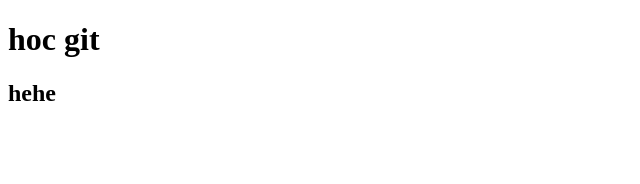
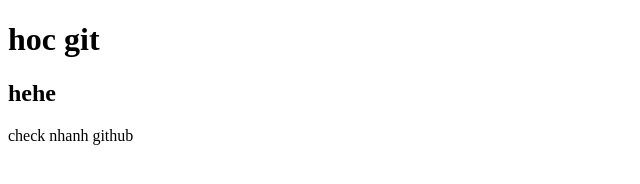
Before and after one commit to iNguyenQuocDoan/hocGITSWP, a plain HTML site: page index.html in a window 1280 px wide. Shown: the whole page, without its empty margins (0-640 px from the left). Drawn offline with Linux system fonts and the light colour scheme.

Commit message:
check lan nua

```diff
--- a/index.html
+++ b/index.html
@@ -8,5 +8,6 @@
   <body>
     <h1>hoc git</h1>
     <h2>hehe</h2>
+    <p>check nhanh github</p>
   </body>
 </html>
```
